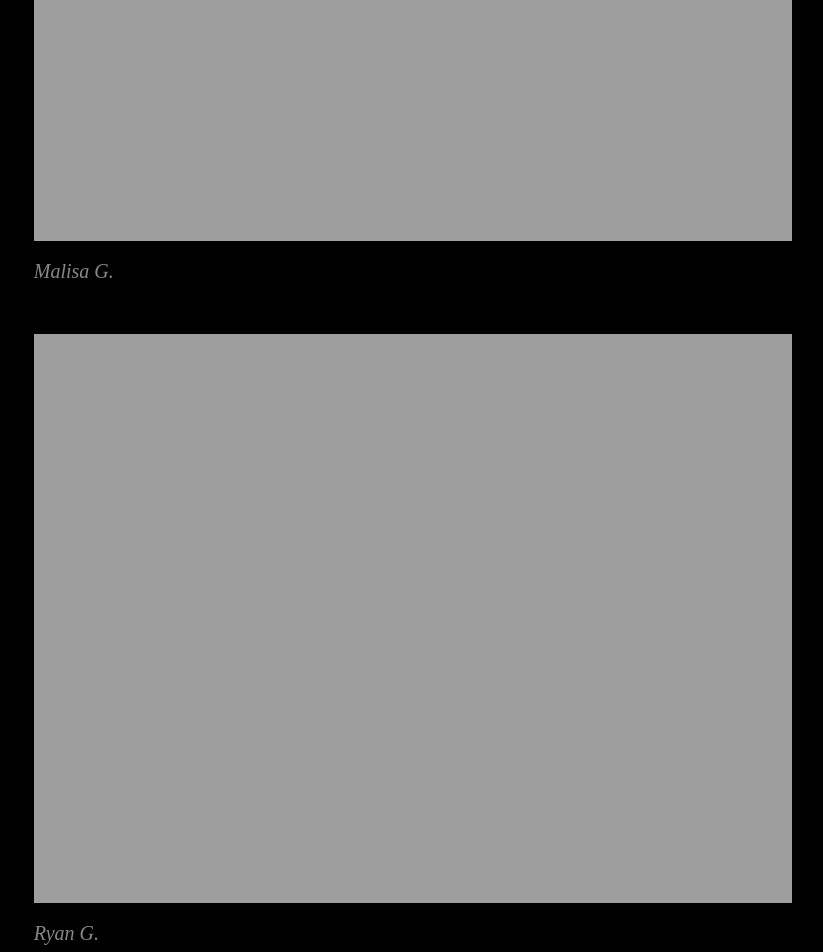
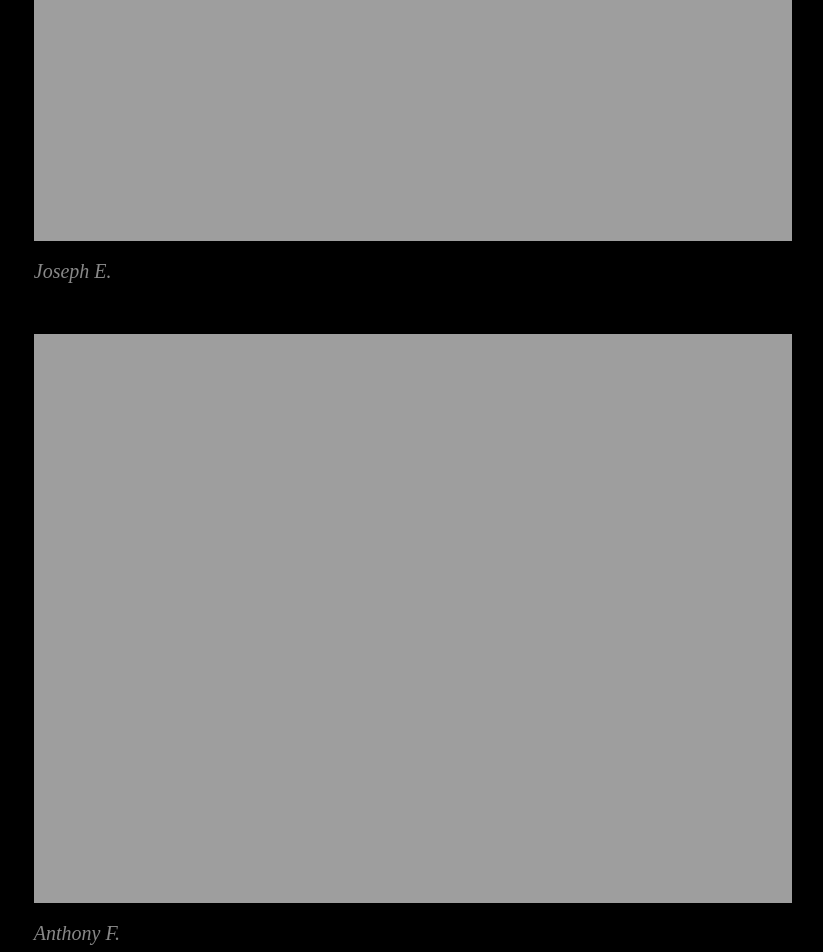
Before and after one commit to nisaface/nisaface.github.io, a Jekyll site: the page category/longform/project-1_2021.html, which Jekyll copies as it is, in a window 1280 px wide and 1400 px high, scrolled down 2790 px. Shown: the top 952 px of the window, without its empty margins (227-1050 px from the left). Built offline with Jekyll 4.4.1, drawn with Linux system fonts in a browser that asks for light colours.

Commit message:
Update project-1_2021.html
addded two students

```diff
--- a/category/longform/project-1_2021.html
+++ b/category/longform/project-1_2021.html
@@ -97,6 +97,10 @@ Beyond 300-400 words, the length of these descriptions is up to you. Be creative
 <img src="http://crisisofenclosure.com/img/plans/3.jpg">
 <h2>Alyssa B.</h2><br><br>
 <img src="http://crisisofenclosure.com/img/plans/4.jpg">
+<h2>Joseph E.</h2><br><br>
+<img src="http://crisisofenclosure.com/img/plans/17.jpg">
+<h2>Anthony F.</h2><br><br>
+<img src="http://crisisofenclosure.com/img/plans/18.jpg">
 <h2>Malisa G.</h2><br><br>
 <img src="http://crisisofenclosure.com/img/plans/5.jpg">
 <h2>Ryan G.</h2><br><br>
```
